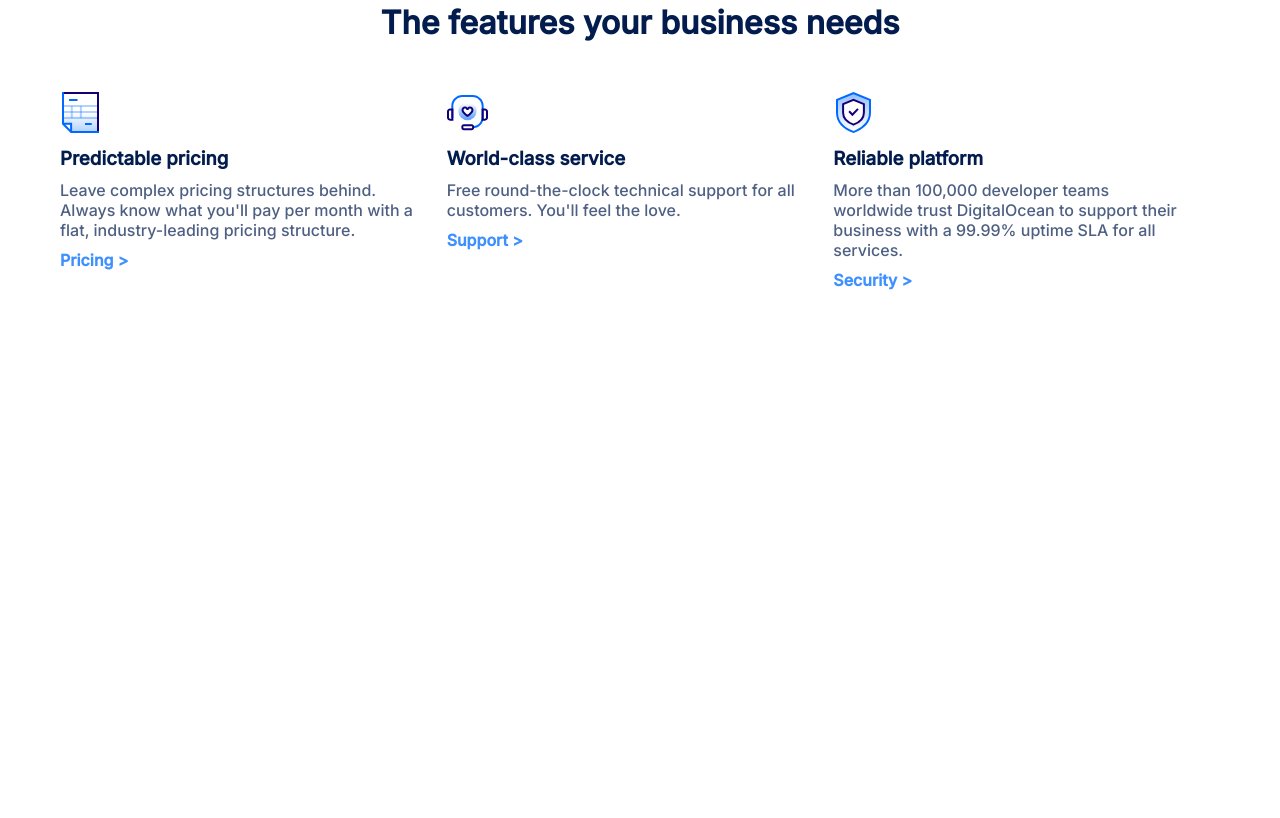
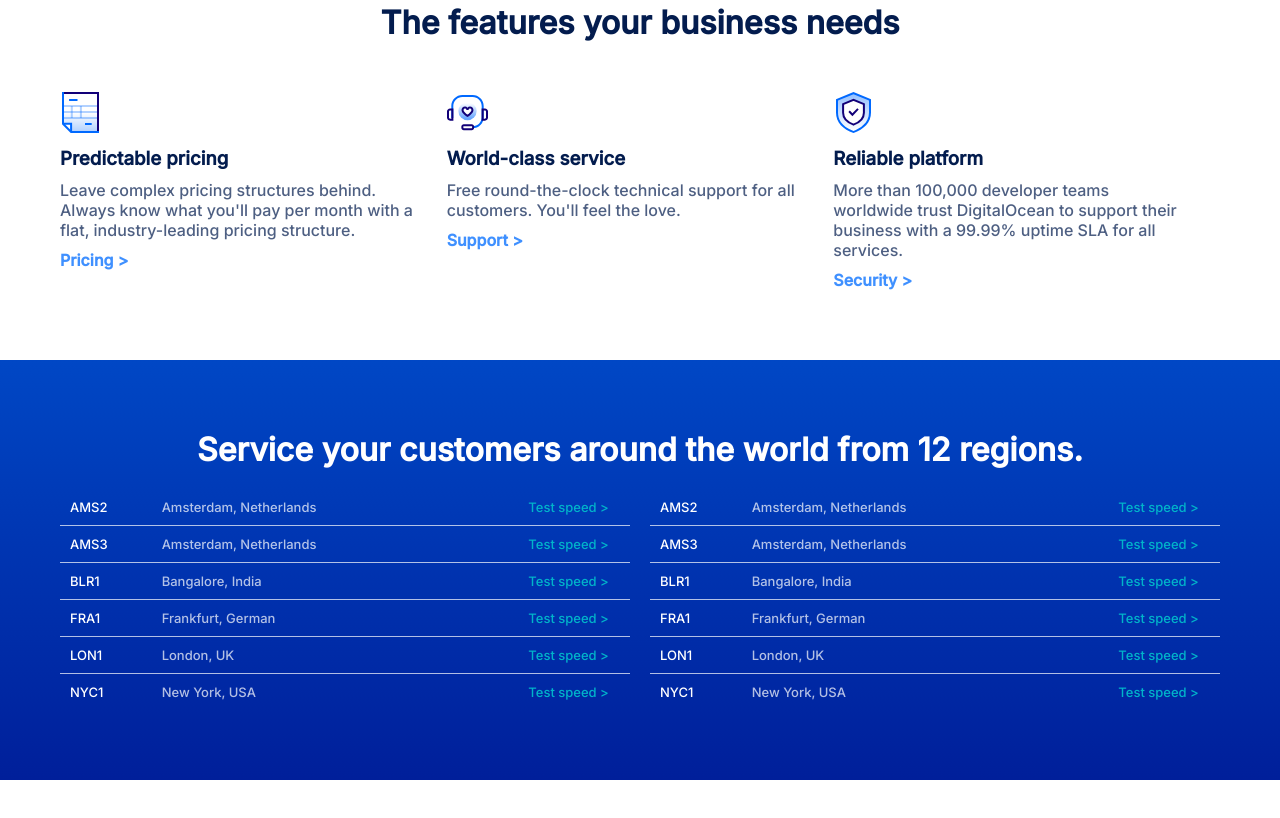
Before and after one commit to alebuttafoco/digitalocean, a plain HTML site: page index.html in a window 1280 px wide. Shown: the part 2327-3145 px from the top of the page. Before the commit the page ends 3107 px from the top, so only its background shows below. Drawn offline with Linux system fonts and the light colour scheme.

Commit message:
complete section regions (desktop)

```diff
--- a/assets/css/style.css
+++ b/assets/css/style.css
@@ -6,7 +6,7 @@ button{
     font-family: 'Inter', sans-serif;
 }
 
-.flex-row{
+.flex{
     display: flex;
 }
 
@@ -39,8 +39,15 @@ h2 + p,
 .deploy_and_scale > .row:first-child,
 .designed_for_developers > .container > .row,
 .circle_indicators,
-.features h2{
+.features h2,
+.regions h2{
     text-align: center;
+}
+
+.regions h2,
+.regions h2,
+.regions .container{
+    color: white;
 }
 
 /* SITE NAV */
@@ -287,3 +294,40 @@ h2 + p{
     color: #3F90FF;
     font-weight: bold;
 }
+
+/* SECTION REGIONS */
+.regions{
+    background: linear-gradient(180deg, #0047C5 0%, #001F9A 100%);
+}
+
+.regions .container{
+    font-size: 13px;
+}
+
+.regions .container .row .regions_box{
+    margin-top: 20px;
+}
+
+.regions .container .row .regions_box:first-child{
+    padding-right: 10px;
+}
+.regions .container .row .regions_box:last-child{
+    padding-left: 10px;
+}
+
+.regions a{
+    text-decoration: none;
+    color: #00B4CA;
+}
+
+.region{
+    padding: 10px;
+}
+
+.region:not(.region:last-child){
+    border-bottom: 1px solid rgba(255, 255, 255, 0.699);
+}
+
+.full_name{
+    opacity: .7;
+}
--- a/index.html
+++ b/index.html
@@ -46,7 +46,7 @@
 
         <!-- SITE JUMBOTRON -->
         <div class="jumbotron">
-            <div class="container flex-row">
+            <div class="container flex">
                 <div class="jumbo_left">
                     <h1>The simplest cloud platform for developers & teams</h1>
                     <p>Deploy, manage, and scale cloud applications faster and more efficiently on DigitalOcean. We make managing ingrastructure easy for teams and businesses, whether you're running one virtual machine or ten thousand.</p>
@@ -74,7 +74,7 @@
         <section class="logos">
             <div class="container">
                 <h4>innovative business trust digitalocean</h4>
-                <div class="logos_box flex-row">
+                <div class="logos_box flex">
                     <img src="./assets/img/docker.svg" alt="">
                     <img src="./assets/img/gitlab.svg" alt="">
                     <img src="./assets/img/slack.svg" alt="">
@@ -149,7 +149,7 @@
                     <h2>Designed for developers</h2>
                     <p>Build more and spend less time managing your infrastructure with easy-to-use control panel and API.</p>
                 </div>
-                <div class="row slide flex-row">
+                <div class="row slide flex">
                     <a href="#"><i class="fas fa-chevron-left"></i></a>
                     <img src="./assets/img/slide.jpg" alt="slide image">
                     <a href="#"><i class="fas fa-chevron-right"></i></a>
@@ -199,7 +199,80 @@
             </div>
         </section>
 
-        <section class="regions"></section>
+        <!-- section regions -->
+        <section class="regions">
+            <div class="row">
+                <h2>Service your customers around the world from 12 regions.</h2>
+            </div>
+            <div class="container">
+                <div class="row">
+                    <div class="regions_box col-sx-12 col-md-12 col-lg-6 ">
+                        <div class="region row">
+                            <span class="col-2">AMS2</span>
+                            <span class="col-8 full_name">Amsterdam, Netherlands</span>
+                            <a href="#" class="col-2">Test speed ></a>
+                        </div>
+                        <div class="region row">
+                            <span class="col-2">AMS3</span>
+                            <span class="col-8 full_name">Amsterdam, Netherlands</span>
+                            <a href="#" class="col-2">Test speed ></a>
+                        </div>
+                        <div class="region row">
+                            <span class="col-2">BLR1</span>
+                            <span class="col-8 full_name">Bangalore, India</span>
+                            <a href="#" class="col-2">Test speed ></a>
+                        </div>
+                        <div class="region row">
+                            <span class="col-2">FRA1</span>
+                            <span class="col-8 full_name">Frankfurt, German</span>
+                            <a href="#" class="col-2">Test speed ></a>
+                        </div>
+                        <div class="region row">
+                            <span class="col-2">LON1</span>
+                            <span class="col-8 full_name">London, UK</span>
+                            <a href="#" class="col-2">Test speed ></a>
+                        </div>
+                        <div class="region row">
+                            <span class="col-2">NYC1</span>
+                            <span class="col-8 full_name">New York, USA</span>
+                            <a href="#" class="col-2">Test speed ></a>
+                        </div>
+                    </div>
+                    <div class="regions_box col-sx-12 col-md-12 col-lg-6 ">
+                        <div class="region row">
+                            <span class="col-2">AMS2</span>
+                            <span class="col-8 full_name">Amsterdam, Netherlands</span>
+                            <a href="#" class="col-2">Test speed ></a>
+                        </div>
+                        <div class="region row">
+                            <span class="col-2">AMS3</span>
+                            <span class="col-8 full_name">Amsterdam, Netherlands</span>
+                            <a href="#" class="col-2">Test speed ></a>
+                        </div>
+                        <div class="region row">
+                            <span class="col-2">BLR1</span>
+                            <span class="col-8 full_name">Bangalore, India</span>
+                            <a href="#" class="col-2">Test speed ></a>
+                        </div>
+                        <div class="region row">
+                            <span class="col-2">FRA1</span>
+                            <span class="col-8 full_name">Frankfurt, German</span>
+                            <a href="#" class="col-2">Test speed ></a>
+                        </div>
+                        <div class="region row">
+                            <span class="col-2">LON1</span>
+                            <span class="col-8 full_name">London, UK</span>
+                            <a href="#" class="col-2">Test speed ></a>
+                        </div>
+                        <div class="region row">
+                            <span class="col-2">NYC1</span>
+                            <span class="col-8 full_name">New York, USA</span>
+                            <a href="#" class="col-2">Test speed ></a>
+                        </div>
+                    </div>
+                </div>
+            </div>
+        </section>
 
         <section class="teams"></section>
 
```
